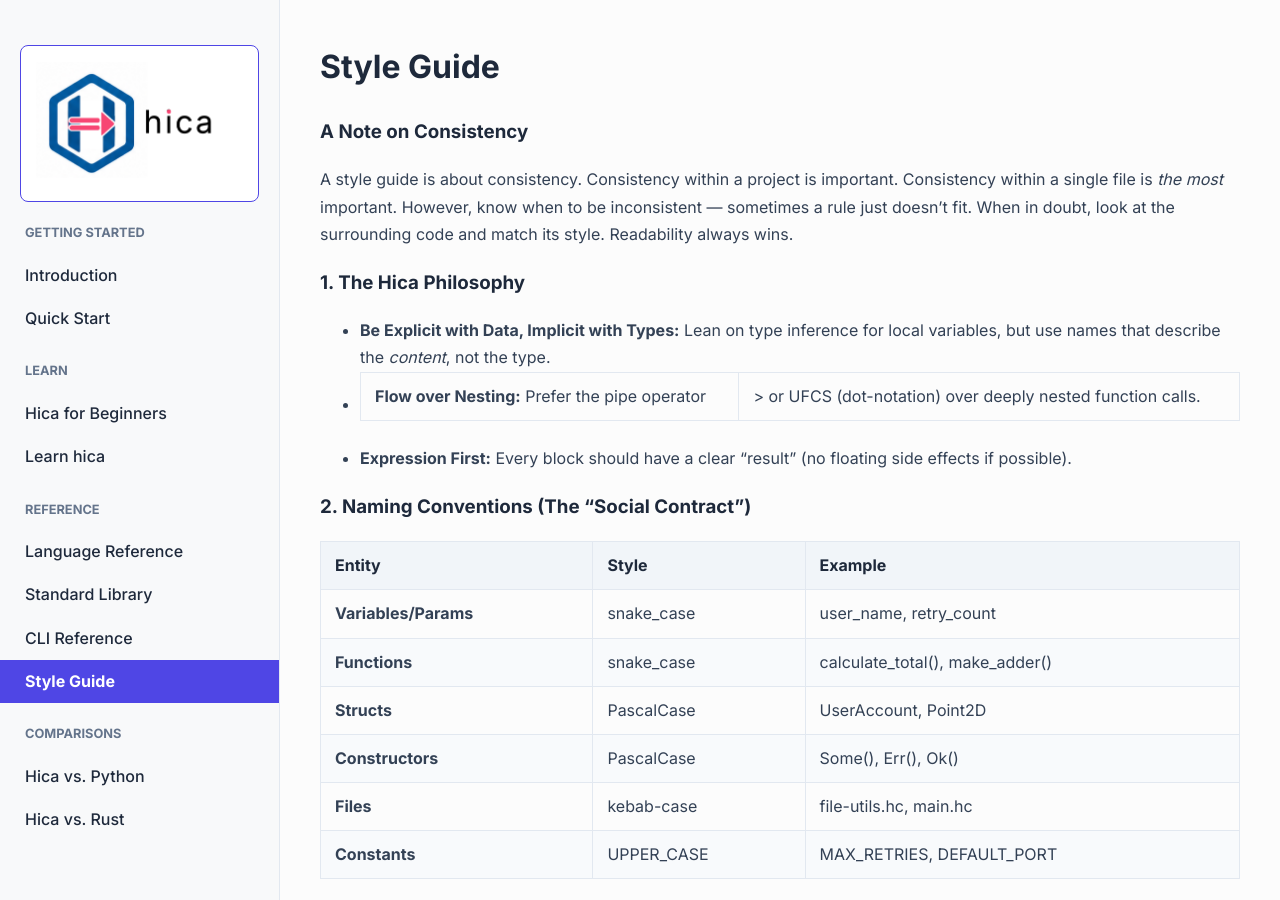
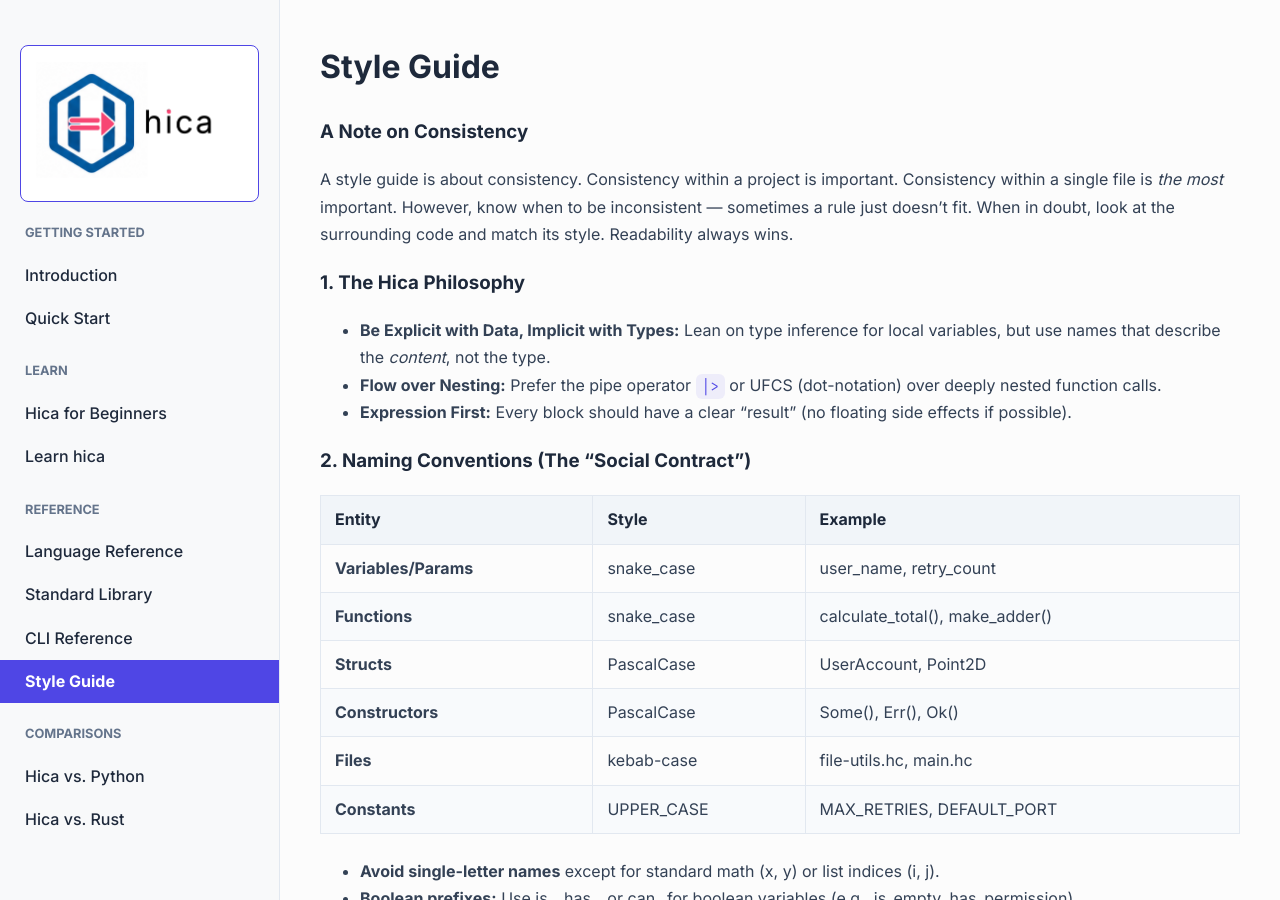
Before and after one commit to cladam/hica, a Jekyll site: the page built from docs/style-guide.md, in a window 1280 px wide and 900 px high. Built offline with Jekyll 4.4.1, drawn with Linux system fonts in a browser that asks for light colours.

Commit message:
docs: update formatting in style guide
Intent Log:
- Pre-sync safety snapshot

````diff
--- a/docs/style-guide.md
+++ b/docs/style-guide.md
@@ -14,9 +14,9 @@
 
 ### 1. The Hica Philosophy
 
- * **Be Explicit with Data, Implicit with Types:** Lean on type inference for local variables, but use names that describe the *content*, not the type.
- * **Flow over Nesting:** Prefer the pipe operator |> or UFCS (dot-notation) over deeply nested function calls.
- * **Expression First:** Every block should have a clear "result" (no floating side effects if possible).
+ - **Be Explicit with Data, Implicit with Types:** Lean on type inference for local variables, but use names that describe the *content*, not the type.
+ - **Flow over Nesting:** Prefer the pipe operator `|>` or UFCS (dot-notation) over deeply nested function calls.
+ - **Expression First:** Every block should have a clear "result" (no floating side effects if possible).
 
 ### 2. Naming Conventions (The "Social Contract")
 
@@ -29,20 +29,20 @@
 | **Files** | kebab-case | file-utils.hc, main.hc |
 | **Constants** | UPPER_CASE | MAX_RETRIES, DEFAULT_PORT |
 
- * **Avoid single-letter names** except for standard math (x, y) or list indices (i, j).
- * **Boolean prefixes:** Use is_, has_, or can_ for boolean variables (e.g., is_empty, has_permission).
+ - **Avoid single-letter names** except for standard math (x, y) or list indices (i, j).
+ - **Boolean prefixes:** Use is_, has_, or can_ for boolean variables (e.g., is_empty, has_permission).
 
 ### 3. Layout and Indentation
 
- * **Indentation:** Use **2 spaces**. This keeps deeply nested functional structures (like match inside a fun) from drifting too far right.
- * **Line Length:** Limit lines to **80–100 characters**.
- * **Blank Lines:**
-   * One blank line between top-level function/struct definitions.
-   * One blank line inside a function to separate logical "steps."
+ - **Indentation:** Use **2 spaces**. This keeps deeply nested functional structures (like match inside a fun) from drifting too far right.
+ - **Line Length:** Limit lines to **80–100 characters**.
+ - **Blank Lines:**
+   - One blank line between top-level function/struct definitions.
+   - One blank line inside a function to separate logical "steps."
 
 ### 4. Whitespace
 
- * **No space** inside parentheses, brackets, or braces:
+ - **No space** inside parentheses, brackets, or braces:
    ```rust
    // Good
    println(nums[0])
@@ -52,7 +52,7 @@
    println( nums[ 0 ] )
    ```
 
- * **No space** before the opening parenthesis of a function call:
+ - **No space** before the opening parenthesis of a function call:
    ```rust
    // Good
    println("hello")
@@ -61,7 +61,7 @@
    println ("hello")
    ```
 
- * **One space** after commas, not before:
+ - **One space** after commas, not before:
    ```rust
    // Good
    let nums = [1, 2, 3]
@@ -71,7 +71,7 @@
    let nums = [1 ,2 ,3]
    ```
 
- * **Type annotations:** Space after the colon, not before:
+ - **Type annotations:** Space after the colon, not before:
    ```rust
    // Good
    fun add(a: int, b: int) : int => a + b
@@ -81,7 +81,7 @@
    fun add(a :int, b :int) :int => a + b
    ```
 
- * **Operator precedence:** You may omit spaces around high-precedence operators when it aids readability:
+ - **Operator precedence:** You may omit spaces around high-precedence operators when it aids readability:
    ```rust
    // Both acceptable
    let h = x*x + y*y
@@ -92,13 +92,13 @@
 
 The `=>` arrow separates a function's signature from its body. Consistent placement of `=>` and `|>` is key to readable hica code.
 
- * **Single-line functions:** Keep on one line if it's short.
+ - **Single-line functions:** Keep on one line if it's short.
    ```rust
    fun double(n) => n * 2
 
    ```
 
- * **Multi-line functions:** Use braces for functions with multiple statements.
+ - **Multi-line functions:** Use braces for functions with multiple statements.
    ```rust
    fun handle_user(user) {
      let greeting = "Hello, {user.name}"
@@ -106,7 +106,7 @@
    }
    ```
 
- * **Expression functions:** Use `=>` when the body is a single expression, even if it spans multiple lines.
+ - **Expression functions:** Use `=>` when the body is a single expression, even if it spans multiple lines.
    ```rust
    fun fizzbuzz(n) =>
      if n % 15 == 0 { "fizzbuzz" }
@@ -115,7 +115,7 @@
      else { "{n}" }
    ```
 
- * **Pipe Placement:** Always place the pipe |> at the **start** of the following line, indented.
+ - **Pipe Placement:** Always place the pipe |> at the **start** of the following line, indented.
    ```rust
    let result = raw_data
      |> parse_json()
@@ -123,7 +123,7 @@
      |> calculate_metrics()
    ```
 
- * **Line breaks before operators:** When an expression spans multiple lines, break *before* the operator. This keeps operators visually aligned with their operands:
+ - **Line breaks before operators:** When an expression spans multiple lines, break *before* the operator. This keeps operators visually aligned with their operands:
    ```rust
    // Good — operator at start of continuation
    let total = base_price
@@ -140,7 +140,7 @@
 
 Pattern matching is where Hica code can get "busy." Formatting is key to keeping it safe.
 
- * **Align the Arrows:** For better readability, try to align the => in match arms.
+ - **Align the Arrows:** For better readability, try to align the => in match arms.
    ```rust
    match result {
      Ok(val)  => println("Success: {val}"),
@@ -149,7 +149,7 @@
    }
    ```
 
- * **Guard Clauses:** Keep guards on the same line as the pattern.
+ - **Guard Clauses:** Keep guards on the same line as the pattern.
    ```rust
    match n {
      n if n < 0 => "Negative",
@@ -159,7 +159,7 @@
 
 ### 7. Structs and Tuples
 
- * **Struct Definitions:** One field per line for anything more than two fields.
+ - **Struct Definitions:** One field per line for anything more than two fields.
    ```rust
    struct Config {
      port: int,
@@ -168,7 +168,7 @@
    }
    ```
 
- * **Tuple Access:** Avoid using .0, .1 for long-lived logic. Use **destructuring** to give values meaningful names.
+ - **Tuple Access:** Avoid using .0, .1 for long-lived logic. Use **destructuring** to give values meaningful names.
    ```rust
    // Good
    let (width, height) = get_dimensions()
@@ -178,7 +178,7 @@
    println(dims.0)
    ```
 
- * **Trailing commas:** Use a trailing comma on the last field when struct definitions or literals span multiple lines. This makes diffs cleaner when fields are added later:
+ - **Trailing commas:** Use a trailing comma on the last field when struct definitions or literals span multiple lines. This makes diffs cleaner when fields are added later:
    ```rust
    struct Config {
      port: int,
@@ -189,8 +189,8 @@
 
 ### 8. Comments and Documentation
 
- * **Line Comments:** Use // for brief explanations.
- * **Inline comments:** Use sparingly. Separate from code by at least two spaces. Don't state the obvious:
+ - **Line Comments:** Use // for brief explanations.
+ - **Inline comments:** Use sparingly. Separate from code by at least two spaces. Don't state the obvious:
    ```rust
    // Good
    let mask = 0xFF  // high byte only
@@ -198,7 +198,7 @@
    // Avoid
    let x = x + 1  // add one to x
    ```
- * **Function Docs:** Place a comment block immediately above a function to describe inputs/outputs if they aren't obvious.
+ - **Function Docs:** Place a comment block immediately above a function to describe inputs/outputs if they aren't obvious.
    ```rust
    // calculate_area: (float, float) => float
    // Computes the area of a rectangle given dimensions.
````
